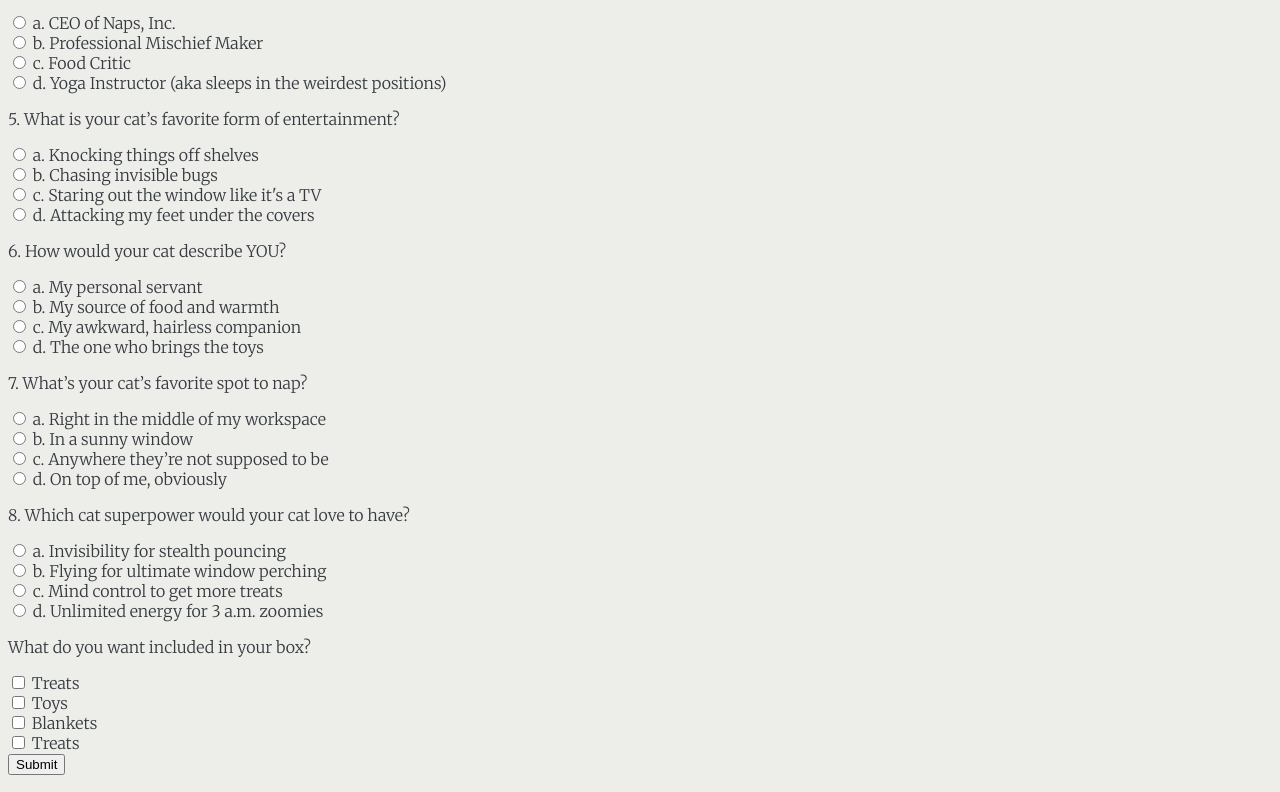
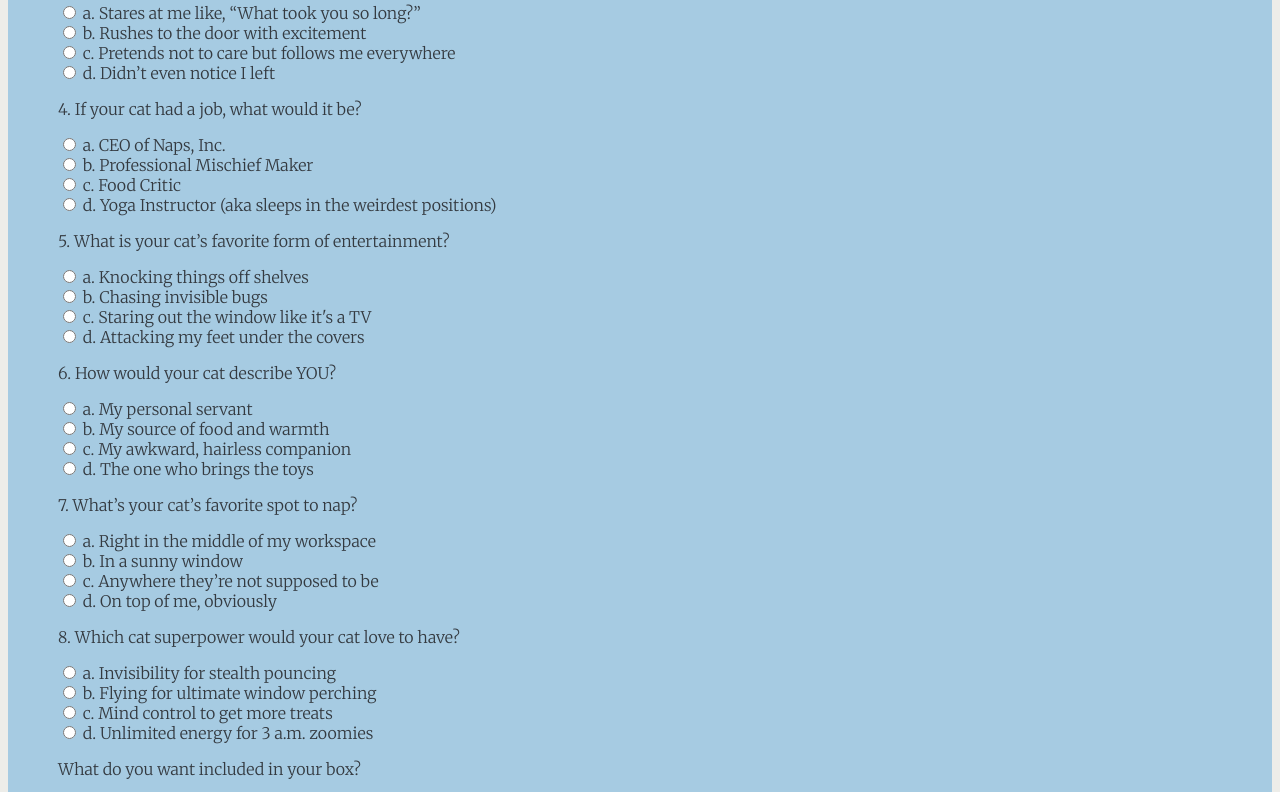
Before and after one commit to Jud1th1/SurveyForm-, a plain HTML site: page index.html in a window 1280 px wide. Shown: the part 1503-2295 px from the top of the page. Drawn offline with Linux system fonts and the light colour scheme; a web font is replaced by a local one.

Commit message:
adding css

```diff
--- a/index.html
+++ b/index.html
@@ -31,8 +31,9 @@
     <img src="images/catandmouse.jpg" alt="cat playing with mouse" class="catpic">
     </div>
 
+    <section>
     <form id="survey-form">
-        <div class="quiz-form">
+
         <h2>Get the Purrr-fect Cat Box:</h2>
         <label for="petname">What is your pet's name:</label><br>
         <input type="text" id="name" name="petname" required placeholder="Pet's name"><br>
@@ -47,7 +48,8 @@
           </select>
 
         <!----------------------------Quiz-------------------------------------------->
-        <p>1. What's your cat's name?</p>
+        <div class="quiz-form">
+          <p>1. What's your cat's name?</p>
           <input type="radio" id="quiz-questions" name="age" value="question">
           <label for="quiz" id="answers">a. Something fancy and regal</label><br>
           <input type="radio" id="quiz-questions" name="age" value="question">
@@ -140,7 +142,7 @@
 
           <input type="submit" value="Submit" id="submit">
           </div>
-
+      </section>
         <!----------------------------Subscription-------------------------------------------->
         <div class="subscription">
         <h2>Subscribe to our newsletter!</h2>
--- a/styles.css
+++ b/styles.css
@@ -13,10 +13,6 @@ body{
 
 .catpic{
     width: 100%;
-}
-
-.quiz-form{
-    text-align: left;
 }
 
 /*nav*/
@@ -40,3 +36,39 @@ nav> ul> li {
     font-family: "Sofadi One", system-ui;
     font-size: 20px;
 }
+
+#survey-form{
+    padding: 50px;
+}
+
+section{
+    background-color: #a6cbe2;
+}
+
+.quiz-form{
+    text-align: left;
+}
+
+#name, #number, #dropdown, #submit, #email, #review {
+    padding: 10px 15px;
+    border: 1px solid #ccc;
+    border-radius: 6px;
+    font-size: 15;
+    margin: 4px;
+}
+
+#quiz-questions{
+    color: red;
+}
+
+#submit{
+    margin-top: 20px;
+    box-shadow: 0 8px 16px 0 rgba(0,0,0,0.2), 0 6px 20px 0 rgba(0,0,0,0.19);
+}
+
+#submit:hover{
+    background-color: black;
+    color: white;
+    border:  1px solid #000;
+    box-shadow: 0 12px 16px 0 rgba(0,0,0,0.24), 0 17px 50px 0 rgba(0,0,0,0.19);
+}
```
